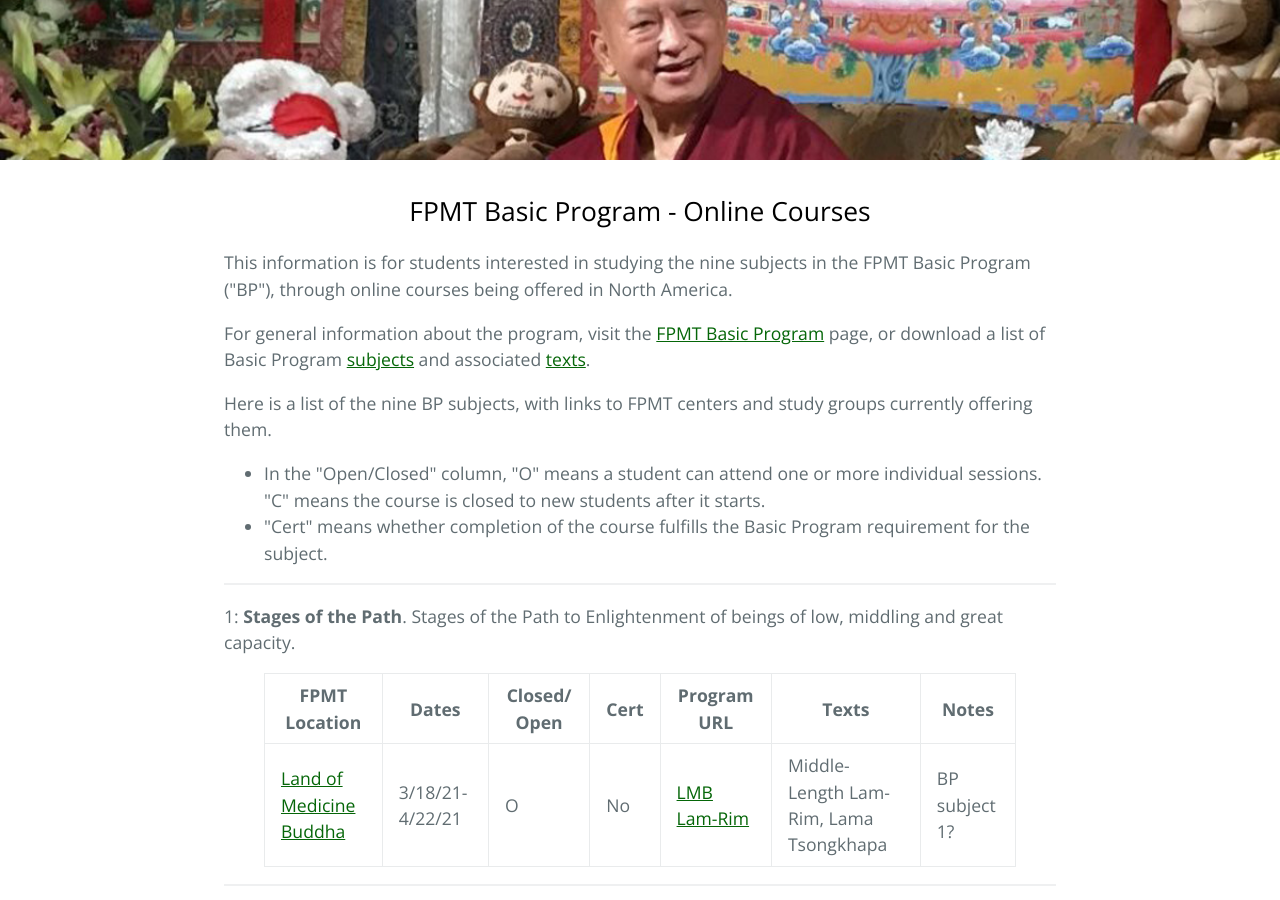
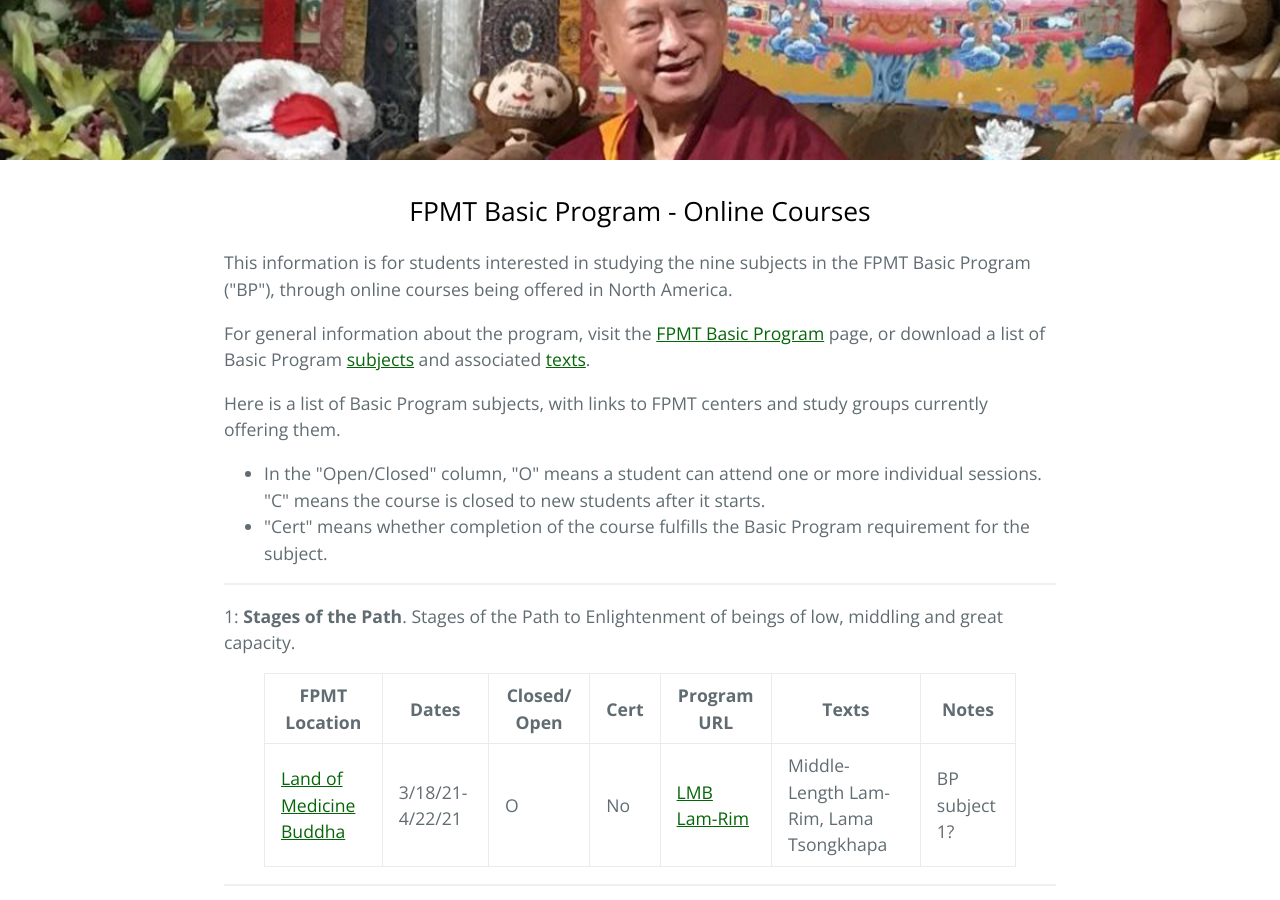
Before and after one commit to lgeorge/lgeorge.github.io, a Jekyll site: the page built from index.html, in a window 1280 px wide and 900 px high. Built offline with Jekyll 4.4.1, drawn with Linux system fonts in a browser that asks for light colours.

Commit message:
Update index.html

```diff
--- a/index.html
+++ b/index.html
@@ -11,7 +11,7 @@
 
     <p>For general information about the program, visit the <a href="https://fpmt.org/education/programs/basic-program/#BP_subjects">FPMT Basic Program</a> page, or download a list of Basic Program <a rel="noreferrer noopener" href="https://fpmt.org/wp-content/uploads/education/programs/basic-program/BP_SubjectDescriptions_2020.pdf" target="_blank">subjects</a> and associated <a rel="noreferrer noopener" href="https://fpmt.org/wp-content/uploads/education/programs/basic-program/BP_StandardTextsAndCommentaries_2020.pdf" target="_blank">texts</a>.</p>
 
-    <p>Here is a list of the nine BP subjects, with links to FPMT centers and study groups currently offering them.</p>
+    <p>Here is a list of Basic Program subjects, with links to FPMT centers and study groups currently offering them.</p>
     <ul>
     	<li>In the "Open/Closed" column, "O" means a student can attend one or more individual sessions. "C" means the course is closed to new students after it starts. </li>
     	<li>"Cert" means whether completion of the course fulfills the Basic Program requirement for the subject.</li>
```
